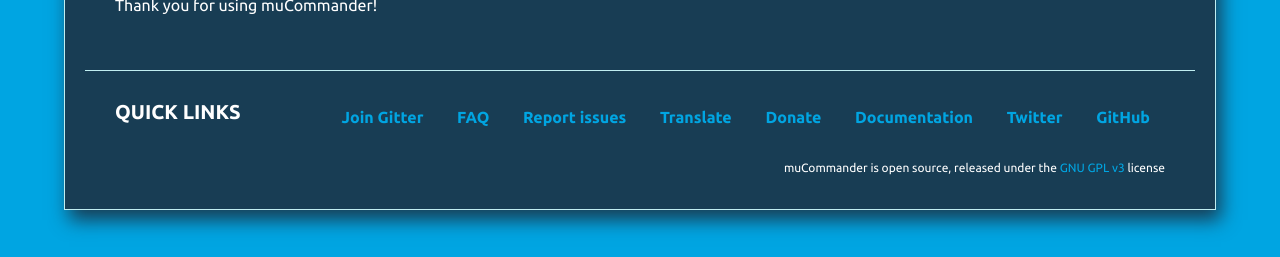
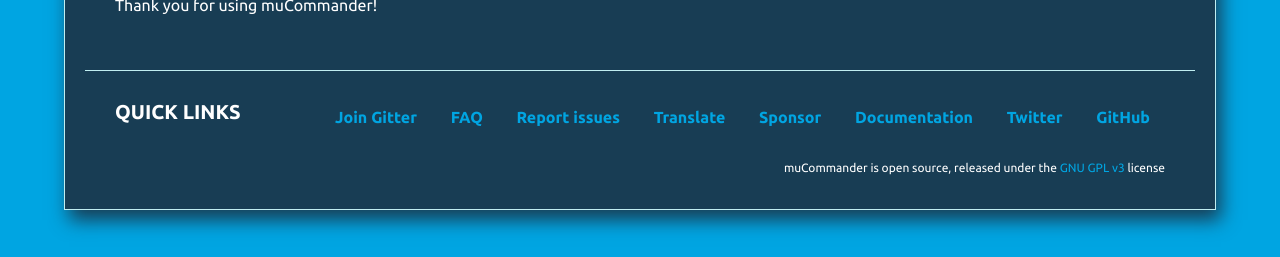
Before and after one commit to mucommander/mucommander.github.io, a Jekyll site: the page index.html, which Jekyll copies as it is, in a window 1280 px wide. Shown: the part 1939-2196 px from the top of the page. Built offline with Jekyll 4.4.1, drawn with Linux system fonts in a browser that asks for light colours.

Commit message:
replace Flattr with GitHub Sponsors
Flattr's micro-donation service that is being shut down is replaced with
GitHub Sponsors - updating the main webpage.

```diff
--- a/index.html
+++ b/index.html
@@ -212,7 +212,7 @@
                 <li><a href="https://github.com/mucommander/mucommander/wiki/FAQ">FAQ</a></li>
                 <li><a href="https://github.com/mucommander/mucommander/issues">Report issues</a></li>
                 <li><a href="https://github.com/mucommander/mucommander/wiki/Translation">Translate</a></li>
-                <li><a href="https://github.com/mucommander/mucommander/wiki/Donate">Donate</a></li>
+                <li><a href="https://github.com/sponsors/mucommander">Sponsor</a></li>
                 <li><a href="https://github.com/mucommander/mucommander/wiki">Documentation</a></li>
                 <li><a href="https://twitter.com/mucommander">Twitter</a></li>
                 <li><a href="https://github.com/mucommander/mucommander#mucommander">GitHub</a></li>
```
